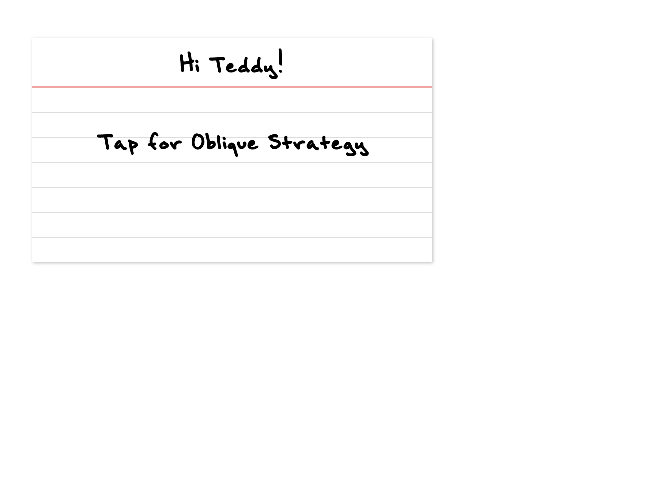
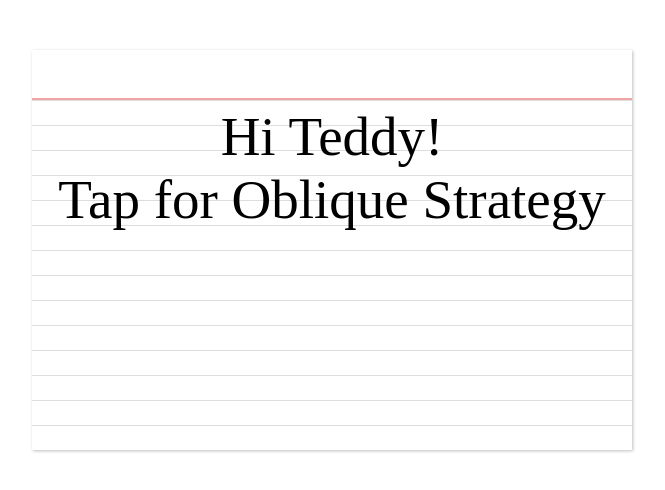
Before and after one commit to kittycatbytes/combo_generator, a website: page public/index.html in a window 1280 px wide. Shown: the whole page, without its empty margins (26-691 px from the left). Drawn offline with Linux system fonts and the light colour scheme; a web font is replaced by a local one.

Commit message:
update ico and css

```diff
--- a/public/css/generator.css
+++ b/public/css/generator.css
@@ -1,6 +1,10 @@
 @font-face {
     font-family: BrownBagLunch;
     src: url(../assets/Brownbaglunch.ttf);
+  }
+  @font-face {
+    font-family: CecepsHandwriting;
+    src: url(../assets/CecepsHandwriting.ttf);
   }
 
 #teddy-header {
@@ -35,23 +39,27 @@
     box-shadow: inset rgba(0,0,0,.5) 0px 0px 6px 2px;
 } */
 
-@media only screen and (max-width: 768px) {
+@media screen
+and (min-device-width: 320px)
+and (max-device-width: 667px)
+and (-webkit-min-device-pixel-ratio: 2){
     /* For mobile phones: */
-    .subcontent-panel {
-      width: 100%;
+    .flip-card {
+        width: 90vw !important;
     }
   }
 
 
 .flip-card{
     margin: 50px;
+    width: 600px;
+    height: 400px;
 }
 
 
   .flip-card, .flip-card .flipback {
     background-color: transparent;
-    width: 400px;
-    height: 200px;
+
     perspective: 1000px; /* Remove this if you don't want the 3D effect */
 
   }
@@ -81,6 +89,17 @@
     -webkit-backface-visibility: hidden; /* Safari */
     backface-visibility: hidden;
     box-shadow: darkgray 0px 0px 17px -2px;
+    font-size: 55px !important;
+
+  }
+
+  .align-text {
+    vertical-align: middle;
+    text-align: center;
+    position: absolute;
+    width: 100%;
+    left: 0;
+    top: 1em;
   }
 
   /* Style the front side (fallback if image is missing) */
@@ -89,10 +108,7 @@
     linear-gradient(180deg, white 3rem, #F0A4A4 calc(3rem), #F0A4A4 calc(3rem + 2px), transparent 1px),
     repeating-linear-gradient(0deg, transparent, transparent 1.5rem, #DDD 1px, #DDD calc(1.5rem + 1px));
   box-shadow: 1px 1px 3px rgba(0,0,0,.25);
-  height: 14rem;
-  width: 400px;
-  font-family: BrownBagLunch;
-  font-size: 35px;
+  font-family: CecepsHandwriting;
   margin: auto;
   position: relative;
   top: 50%;
@@ -104,6 +120,5 @@
     background-color: white;
     color: black;
     font-family: BrownBagLunch;
-    font-size: 30px;
     transform: rotateY(180deg);
   }
--- a/public/index.html
+++ b/public/index.html
@@ -3,6 +3,7 @@
 
 <head>
     <title>Teddy's Concept Generator</title>
+    <link rel="icon" type="image/x-icon" href="/assets/teddy.ico">
     <meta name="description" content="Concept Generator">
     <meta name="keywords" content="Concept Generator">
     <link rel="stylesheet" href="/css/generator.css">
@@ -15,8 +16,10 @@
   <div class="flip-card">
     <div id="cardInner" class="flip-card-inner flipback">
       <div class="flip-card-front">
-        <p>Hi Teddy!</p>
-        <p>Tap for Oblique Strategy</p>
+        <div class="align-text">
+        <div>Hi Teddy!</div>
+        <div>Tap for Oblique Strategy</div>
+      </div>
       </div>
       <div id="concept"class="flip-card-back">
         *
--- a/public/js/concept_gen.js
+++ b/public/js/concept_gen.js
@@ -29,9 +29,11 @@
     var scientificTheoriesIndex = Math.floor(Math.random() * scientificTheories.length);
     var scientificTheory = scientificTheories[scientificTheoriesIndex];
 
-    return `<div>emotion: ${emotion}</div>
+    return `<div class="align-text">
+    <div>emotion: ${emotion}</div>
     <div>philosopher: ${philosopher}</div>
-    <div>scientific theory: ${scientificTheory}</div>`;
+    <div>scientific theory: ${scientificTheory}</div>
+    </div>`;
 }
 
     const cardInner = document.getElementById('cardInner');
```
